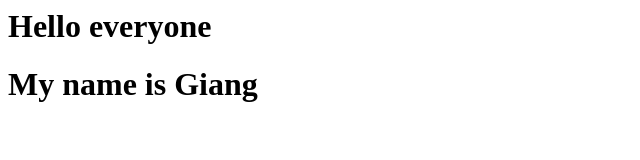
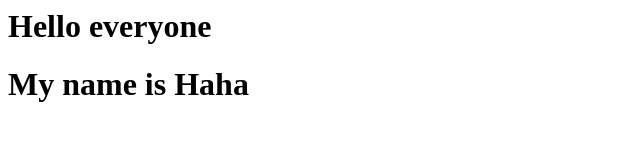
Before and after one commit to ConGiansBay/Hello_Word, a plain HTML site: page index.html in a window 1280 px wide. Shown: the full height of the page, 0-640 px from the left. Drawn offline with Linux system fonts and the light colour scheme.

Commit message:
2nd update index.html

```diff
--- a/index.html
+++ b/index.html
@@ -1,2 +1,2 @@
 <h1>Hello everyone</h1>
-<h1>My name is Giang<h1>
+<h1>My name is Haha<h1>
```
